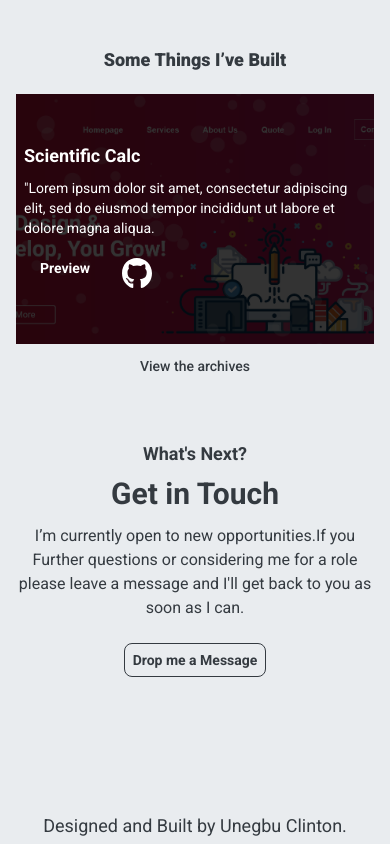
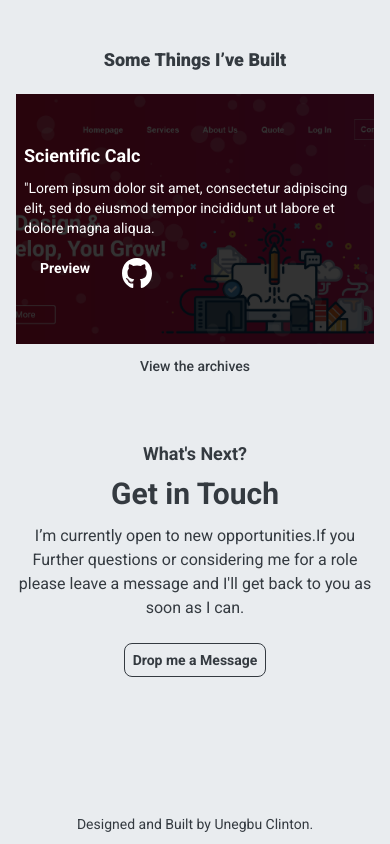
Before and after one commit to unegbuclinton/me, a React (Vite) app: page / in a window 390 px wide. Shown: the part 2159-3003 px from the top of the page. Built offline with nearby package versions, Linux system fonts and the light colour scheme.

Commit message:
update screens

```diff
--- a/src/components/Footer.jsx
+++ b/src/components/Footer.jsx
@@ -2,9 +2,9 @@ import React from "react";
 
 const Footer = () => {
   return (
-    <div className="mt-[140px] text-center">
+    <div className="mt-[140px] pb-2 text-center">
       <a
-        className="text-lg text-onyx"
+        className="text-sm md:text-lg text-onyx"
         href="https://github.com/unegbuclinton/me"
       >
         Designed and Built by Unegbu Clinton.
```
